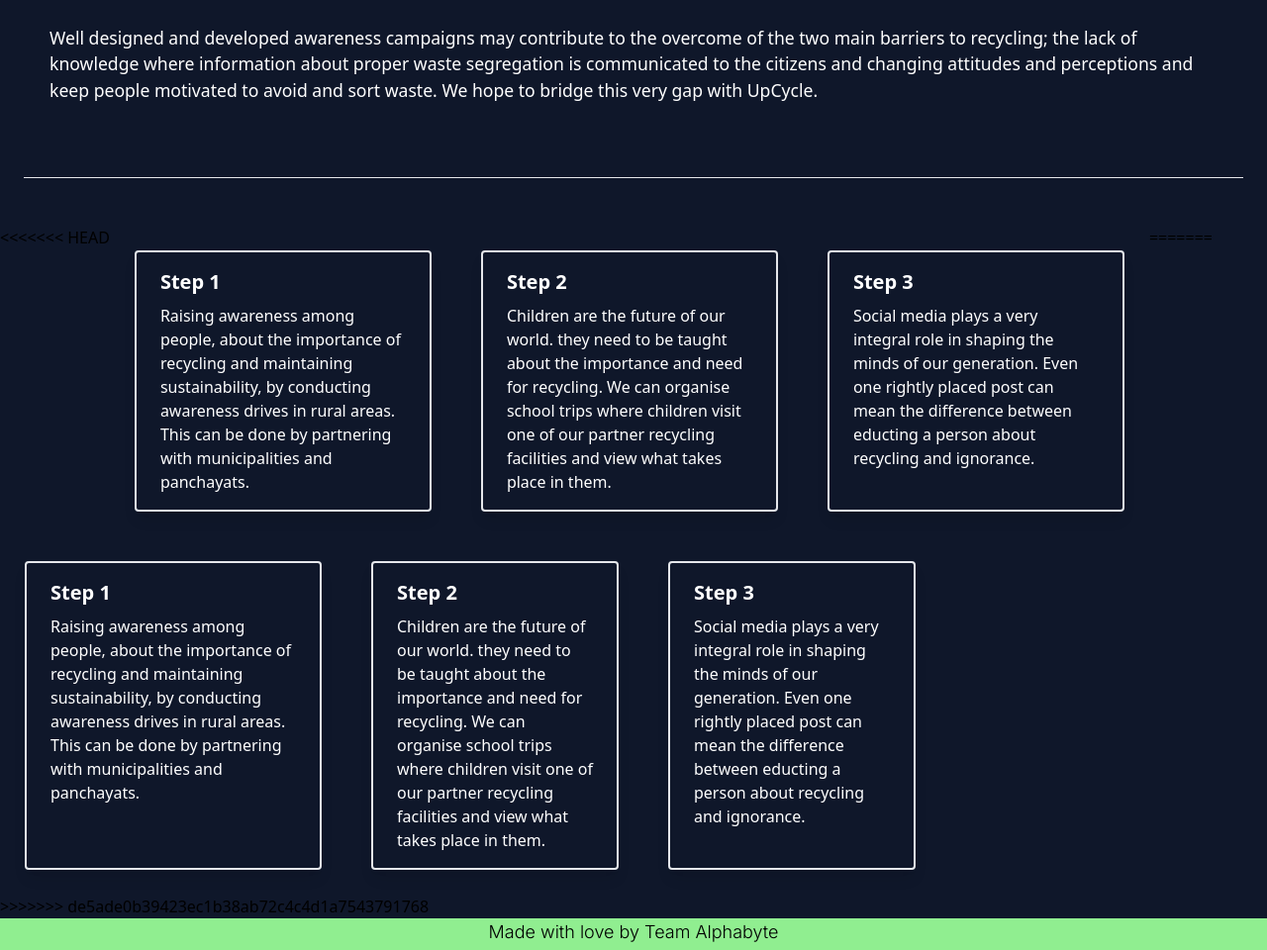
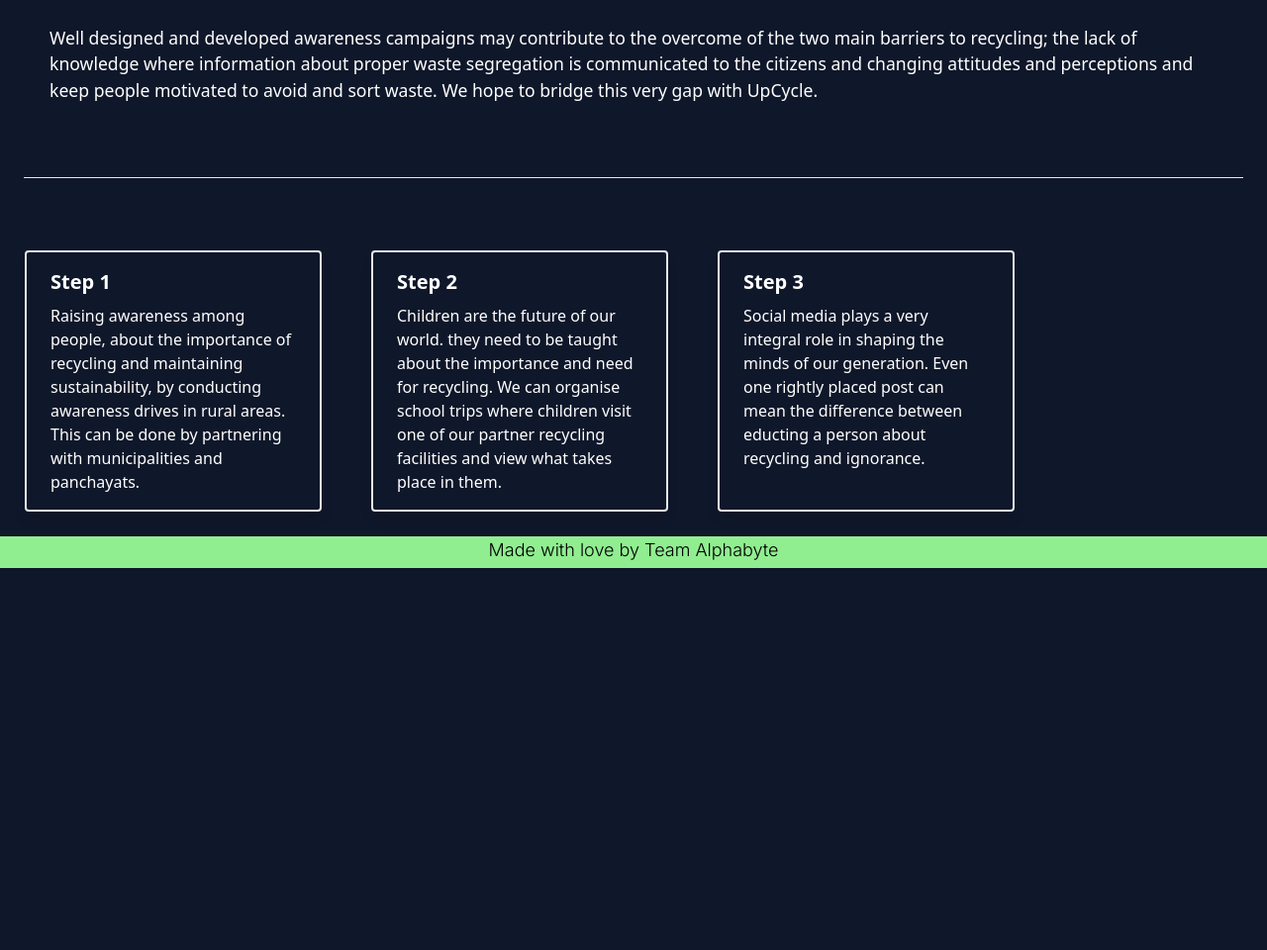
Before and after one commit to World-Konkani-Centre/SCL-2022-AlphaByte, a Django app: page /awareness/ in a window 1280 px wide. Shown: the part 926-1886 px from the top of the page at 99% size. After the commit the page ends 1500 px from the top, so only its background shows below. Run offline with Django 4.2, Linux system fonts and the light colour scheme; parts of the project's set-up code (start-up, migrations or seed data) failed here and were passed over; some libraries are stand-ins or nearby versions; some web fonts are replaced.

Commit message:
Edited Dimensions

```diff
--- a/App/templates/App/awareness.html
+++ b/App/templates/App/awareness.html
@@ -37,15 +37,9 @@
     </div>
     <div class=" px-6 text-white"><hr><br><br></div>
     <div class="flex flex-wrap">
-<<<<<<< HEAD
       <div class="text-white shadow-lg border-2 px-6 py-4 rounded max-w-[350px] sm:max-w-[300px] mx-[15px] sm:mx-[25px] my-[25px]"><div class="font-bold text-xl mb-2 text-white">Step 1 </div>Raising awareness among people, about the importance of recycling and maintaining sustainability, by conducting awareness drives in rural areas. This can be done by partnering with municipalities and panchayats.</div>
       <div class="text-white shadow-lg border-2 px-6 py-4 rounded max-w-[350px] sm:max-w-[300px] mx-[15px] sm:mx-[25px] my-[25px]"><div class="font-bold text-xl mb-2 text-white">Step 2</div>Children are the future of our world. they need to be taught about the importance and need for recycling. We can organise school trips where children visit one of our partner recycling facilities and view what takes place in them.</div>
       <div class="text-white shadow-lg border-2 px-6 py-4 rounded max-w-[350px] sm:max-w-[300px] mx-[15px] sm:mx-[25px] my-[25px]"><div class="font-bold text-xl mb-2 text-white">Step 3</div>Social media plays a very integral role in shaping the minds of our generation. Even one rightly placed post can mean the difference between educting a person about recycling and ignorance.</div>
-=======
-      <div class="text-white shadow-lg border-2 px-6 py-4 rounded max-w-[300px] sm:max-w-[300px] mx-[15px] sm:mx-[25px] my-[25px]"><div class="font-bold text-xl mb-2 text-white">Step 1 </div>Raising awareness among people, about the importance of recycling and maintaining sustainability, by conducting awareness drives in rural areas. This can be done by partnering with municipalities and panchayats.</div>
-      <div class="text-white shadow-lg border-2 px-6 py-4 rounded max-w-[175px] sm:max-w-[250px] mx-[15px] sm:mx-[25px] my-[25px]"><div class="font-bold text-xl mb-2 text-white">Step 2</div>Children are the future of our world. they need to be taught about the importance and need for recycling. We can organise school trips where children visit one of our partner recycling facilities and view what takes place in them.</div>
-      <div class="text-white shadow-lg border-2 px-6 py-4 rounded max-w-[175px] sm:max-w-[250px] mx-[15px] sm:mx-[25px] my-[25px]"><div class="font-bold text-xl mb-2 text-white">Step 3</div>Social media plays a very integral role in shaping the minds of our generation. Even one rightly placed post can mean the difference between educting a person about recycling and ignorance.</div>
->>>>>>> de5ade0b39423ec1b38ab72c4c4d1a7543791768
     </div>
   </div>
     {% endblock %}
```
